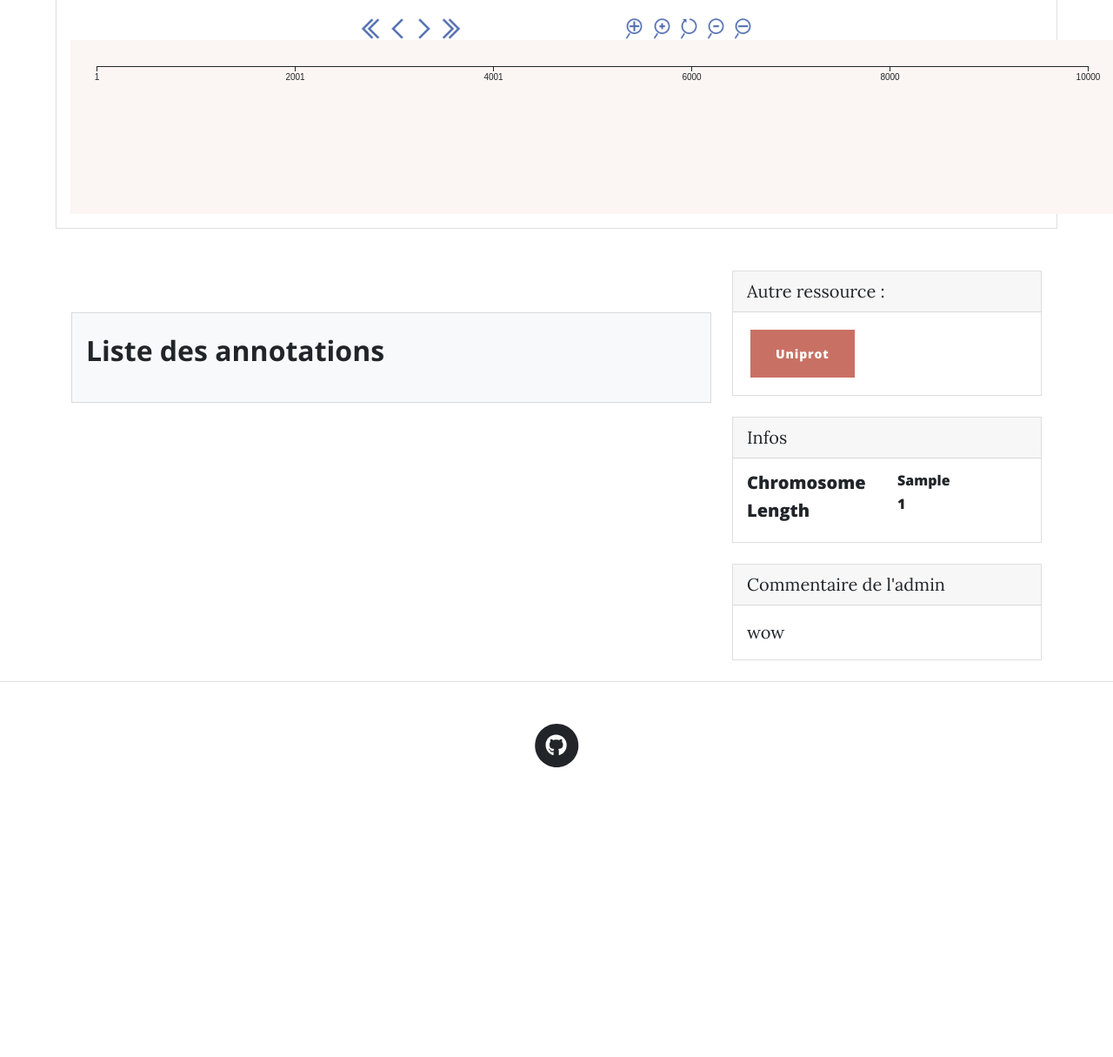
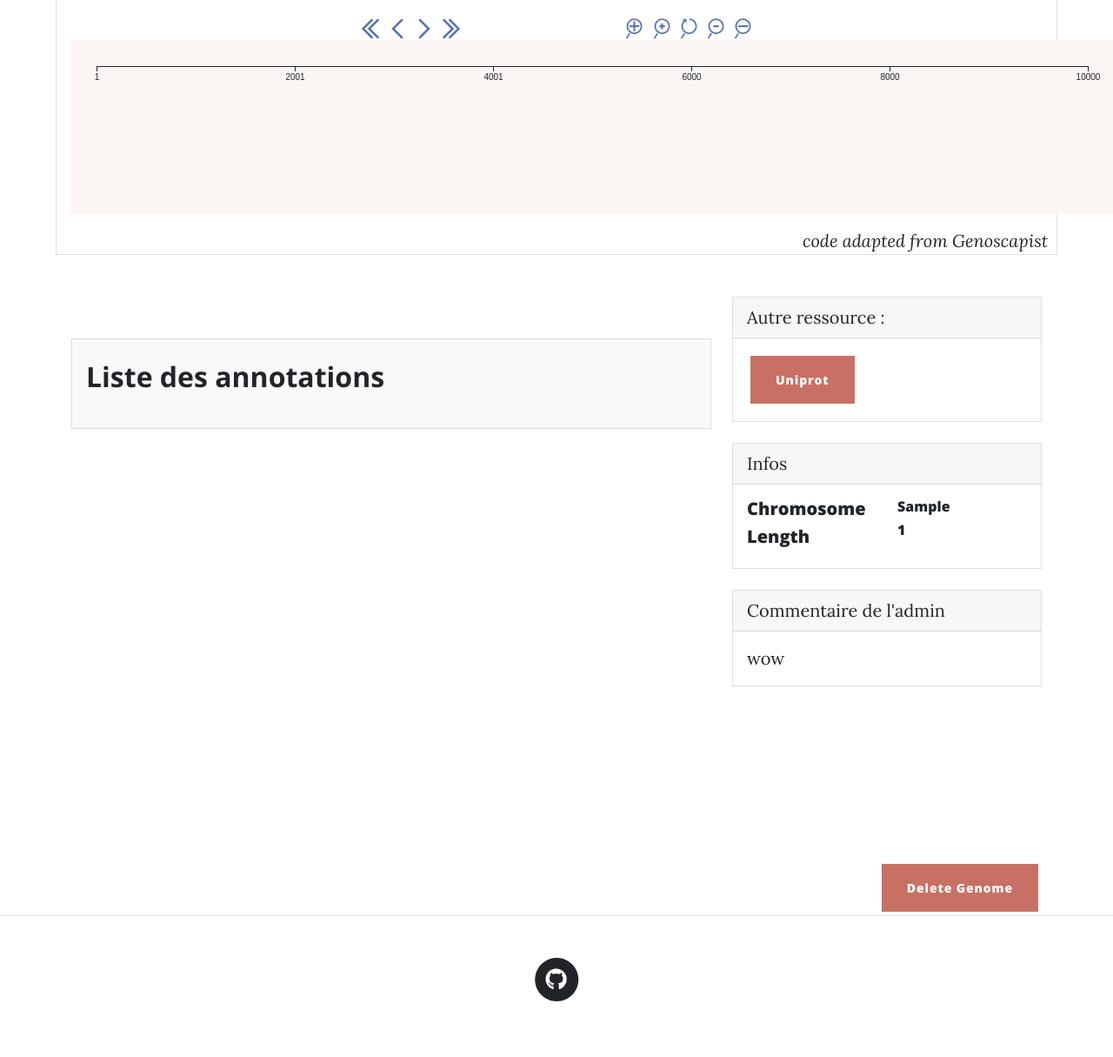
Before and after one commit to PlotosusLineatus/Projet_Web, a Django app: a page that uses genomeBact/templates/genomeBact/genome_detail.html in a window 1280 px wide. Shown: the part 665-1880 px from the top of the page at 87% size. Before the commit the page ends 1547 px from the top, so only its background shows below. Run offline with Django 3.2, Linux system fonts and the light colour scheme; a user stored in the database is signed in; tables that the repository leaves empty hold one stand-in row (values such as "Sample post"); some libraries are stand-ins or nearby versions.

Commit message:
#7- Admin delete Genome

```diff
--- a/genomeBact/templates/genomeBact/genome_detail.html
+++ b/genomeBact/templates/genomeBact/genome_detail.html
@@ -75,7 +75,12 @@
                 </div>
 
                 <!-- Genomic View -->
-                <div id = "svg_genomic_view" align="center"></div>
+                <div id = "svg_genomic_view" style="text-align:center"></div>
+            </div>
+            <div class="text-right" style="float: right; text-align: right; margin-right: 10px;">
+               <i> code adapted from
+                <a href="https://genoscapist.migale.inrae.fr/" target="_blank">Genoscapist</a>
+               </i>
             </div>
         </div>
         <script type="text/javascript" src="/static/genomeBact/transcript.js"></script>
@@ -152,10 +157,19 @@
                         </div>
                     </div>
                     <!-- Side widget-->
-                    <div class="card mb-4">
+                    <div class="card">
                         <div class="card-header">Commentaire de l'admin</div>
                         <div class="card-body">wow</div>
                     </div>
+
+                    {% if request.user.groups.all.0.name == None %}
+                    <form method="post" action="">
+                        {% csrf_token %}
+                        <div class="text-right" style="float: right; margin-top: 200px;">
+                            <button class="btn btn-danger" name="Delete" id="Delete" type="submit">Delete Genome</button>
+                        </div>
+                    </form>
+                    {% endif %}
                 </div>
             </div>
         </div>
--- a/genomeBact/templates/genomeBact/results.html
+++ b/genomeBact/templates/genomeBact/results.html
@@ -13,6 +13,10 @@
 <!-- Liste des génomes -->
 <div class="container px-4 px-lg-5">
     <div class="post-preview">
+        {% for message in messages %}
+                <p id="messages"> {{ message }}</p>
+        {% endfor %}
+
         {% for genome in genomes %}
             <h2><a href="{% url 'genome-detail' genome.specie %}">{{ genome.specie }}</a></h5>
             <p class=" "post-meta>0% completed</p>
--- a/genomeBact/views.py
+++ b/genomeBact/views.py
@@ -393,7 +393,10 @@
     genome = Genome.objects.get(specie=specie)
     transcripts = Transcript.objects.filter(chromosome = genome.chromosome)
 
-    sequence = genome.sequence
+    if request.method == 'POST' and 'Delete' in request.POST:
+        genome.delete()
+        messages.success(request, "The genome "+ genome.specie + " was deleted.")
+        return redirect('results')
 
     return render(request,'genomeBact/genome_detail.html',{'genome': genome, 'transcripts' : transcripts})
 
```
